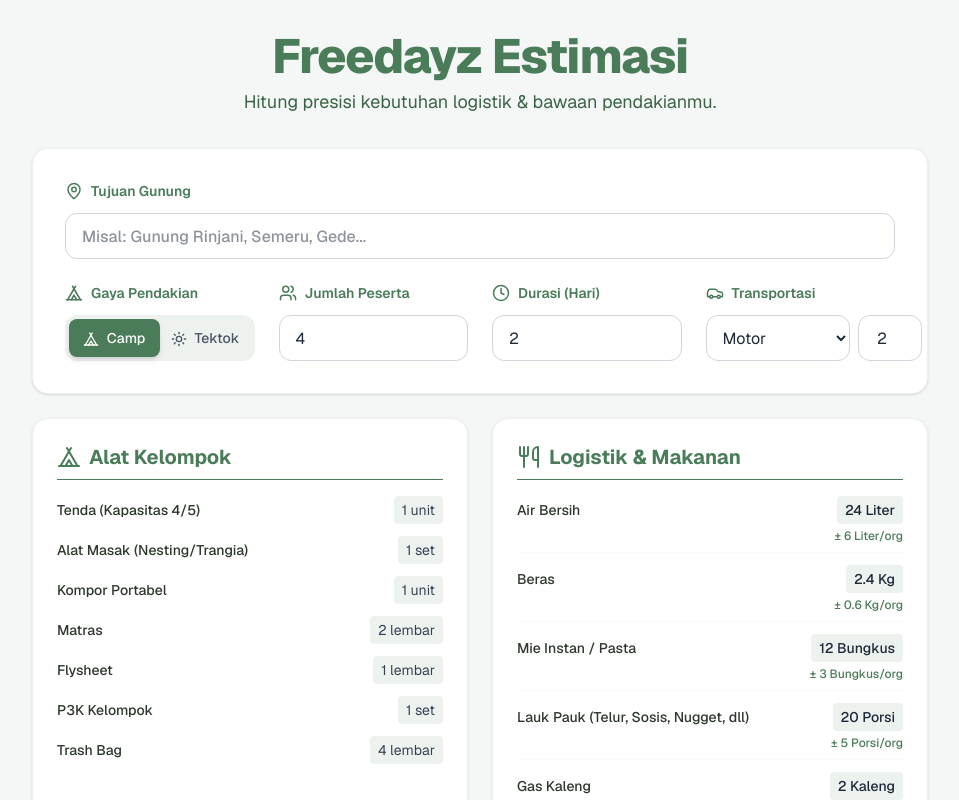
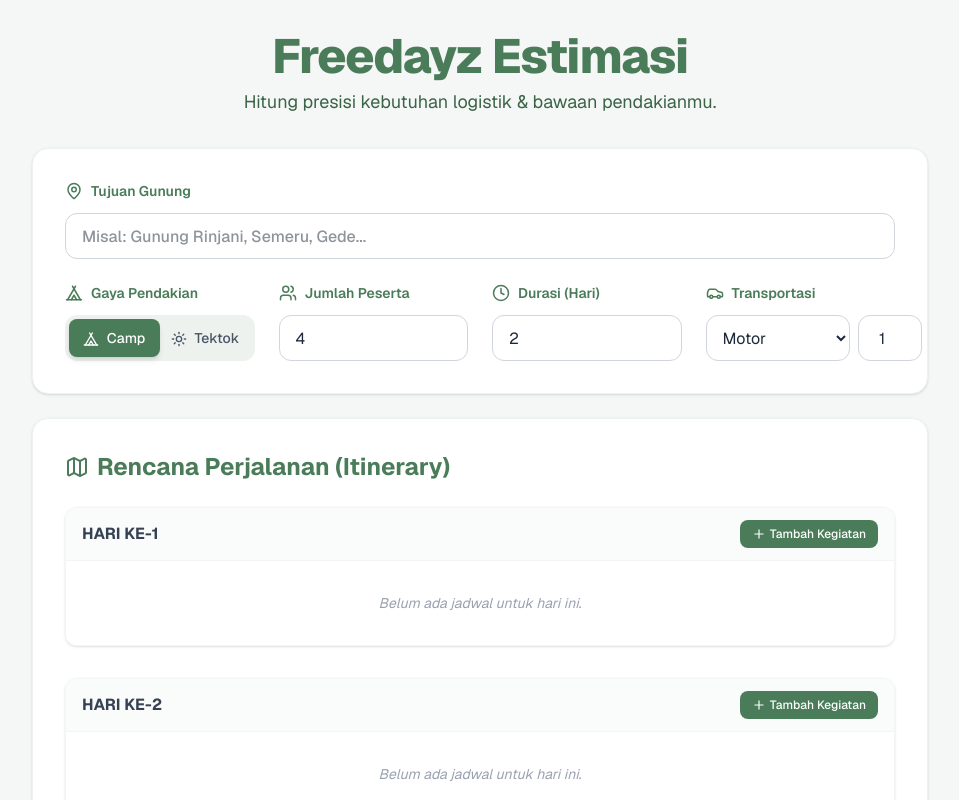
Before and after one commit to fredyyfajarr/freedayz-hiking-estimation, a Next.js app: page / in a window 1280 px wide. Shown: the top 800 px of the page, without its empty margins (160-1119 px from the left). Built offline with nearby package versions, Linux system fonts and the light colour scheme.

Commit message:
feat: add itinerary builder with dynamic day splitting, beautiful PDF timeline, and WA export

```diff
--- a/src/app/page.tsx
+++ b/src/app/page.tsx
@@ -8,6 +8,7 @@
 import InputForm from "@/components/InputForm";
 import EstimasiResult from "@/components/EstimasiResult";
 import SplitBill, { SplitBillData, BillItem } from "@/components/SplitBill";
+import Itinerary, { ItineraryData } from "@/components/Itinerary";
 
 export default function Home() {
   const [mountainName, setMountainName] = useState<string>("");
@@ -16,7 +17,9 @@
   const [duration, setDuration] = useState<number | "">(2);
 
   const [transportType, setTransportType] = useState<string>("Motor Pribadi");
-  const [transportCount, setTransportCount] = useState<number | "">(2);
+  const [transportCount, setTransportCount] = useState<number | "">(1);
+
+  const [itinerary, setItinerary] = useState<ItineraryData>({});
 
   const [splitBill, setSplitBill] = useState<SplitBillData>({
     logistics: [{ id: 'log1', name: '', price: '' }],
@@ -69,7 +72,25 @@
       ? `*Rincian Split Bill / Patungan:*\n${billDetails}${transportInfoWA}\n*Total Biaya Kelompok: ${formatRupiah(totalSharedCost)}*\n*Patungan Per Orang: ${formatRupiah(costPerPerson)}*\n\n`
       : `*Estimasi Patungan (Ptpt):*\nBelum ada rincian biaya yang dimasukkan.\n\n`;
 
+    let itineraryText = "";
+    if (Object.keys(itinerary).length > 0) {
+      itineraryText = "*Rencana Perjalanan (Itinerary)*\n";
+      Array.from({ length: actualDuration }, (_, i) => i + 1).forEach(day => {
+        const items = itinerary[day];
+        if (items && items.length > 0) {
+          itineraryText += `\n*Hari ${day}:*\n`;
+          items.forEach(item => {
+            if (item.time || item.activity) {
+              itineraryText += `- ${item.time || '...'} : ${item.activity || '...'}\n`;
+            }
+          });
+        }
+      });
+      itineraryText += "\n";
+    }
+
     const text = `*Rencana Pendakian ${mountainName || "Gunung"} (${mode})*\nPeserta: ${safeParticipants} Orang\nDurasi: ${actualDuration} Hari\n\n`
+      + itineraryText
       + `*Tenda & Alat Kelompok:*\n${result.equipment.map(e => `- ${e.name} (${e.qty} ${e.unit})`).join('\n')}\n\n`
       + `*Logistik & Makanan:*\n${result.logistics.map(l => `- ${l.name} (${l.qty} ${l.unit}${l.perPerson ? ` | ${l.perPerson}` : ''})`).join('\n')}\n\n`
       + `*Barang Pribadi (Wajib):*\n${result.personal.map(p => `- ${p.name}`).join('\n')}\n\n`
@@ -88,7 +109,7 @@
           <Header />
         </div>
 
-        <div className="print:hidden">
+        <div className="print:hidden space-y-6">
           <InputForm
             mountainName={mountainName} setMountainName={setMountainName}
             mode={mode} setMode={setMode}
@@ -97,6 +118,7 @@
             transportType={transportType} setTransportType={setTransportType}
             transportCount={transportCount} setTransportCount={setTransportCount}
           />
+          <Itinerary duration={actualDuration} itinerary={itinerary} setItinerary={setItinerary} />
         </div>
 
         <div ref={printRef} className="space-y-6 bg-[var(--background)] print:bg-white print:space-y-6">
@@ -112,6 +134,33 @@
               <p>⏱️ Durasi: {actualDuration} Hari</p>
             </div>
           </div>
+
+          {/* Timeline Cetak PDF */}
+          {Object.keys(itinerary).length > 0 && (
+            <div className="hidden print:block mb-10">
+              <h2 className="text-2xl font-bold text-gray-800 border-b-2 border-gray-800 pb-2 mb-6 uppercase tracking-wider">Rencana Perjalanan (Itinerary)</h2>
+              <div className="space-y-8">
+                {Array.from({ length: actualDuration }, (_, i) => i + 1).map(day => {
+                  const items = itinerary[day];
+                  if (!items || items.length === 0) return null;
+                  return (
+                    <div key={day}>
+                      <h3 className="font-bold text-gray-700 text-lg mb-4 bg-gray-100 inline-block px-4 py-1 rounded-full">HARI {day}</h3>
+                      <div className="pl-6 border-l-2 border-[var(--color-brand)] space-y-5 ml-4">
+                        {items.map(item => (
+                          <div key={item.id} className="relative pl-6">
+                            <div className="absolute -left-[31px] top-1.5 w-4 h-4 bg-[var(--color-brand)] rounded-full ring-4 ring-white"></div>
+                            <div className="font-bold text-sm text-[var(--color-brand)]">{item.time || "Waktu -"}</div>
+                            <div className="text-gray-800 font-medium text-lg mt-0.5">{item.activity || "Kegiatan -"}</div>
+                          </div>
+                        ))}
+                      </div>
+                    </div>
+                  );
+                })}
+              </div>
+            </div>
+          )}
 
           {result && <EstimasiResult result={result} transportType={transportType} transportCount={transportCount} />}
 
--- /dev/null
+++ b/src/components/Itinerary.tsx
@@ -0,0 +1,118 @@
+import { Clock, Plus, Trash2, Map } from "lucide-react";
+import React from "react";
+
+export interface ItineraryItem {
+  id: string;
+  time: string;
+  activity: string;
+}
+
+export type ItineraryData = Record<number, ItineraryItem[]>;
+
+interface ItineraryProps {
+  duration: number;
+  itinerary: ItineraryData;
+  setItinerary: React.Dispatch<React.SetStateAction<ItineraryData>>;
+}
+
+export default function Itinerary({ duration, itinerary, setItinerary }: ItineraryProps) {
+  const days = Array.from({ length: duration }, (_, i) => i + 1);
+
+  const addItem = (day: number) => {
+    setItinerary(prev => {
+      const currentItems = prev[day] || [];
+      return {
+        ...prev,
+        [day]: [...currentItems, { id: Date.now().toString() + Math.random(), time: "", activity: "" }]
+      };
+    });
+  };
+
+  const updateItem = (day: number, id: string, field: "time" | "activity", value: string) => {
+    setItinerary(prev => {
+      const currentItems = prev[day] || [];
+      return {
+        ...prev,
+        [day]: currentItems.map(item => item.id === id ? { ...item, [field]: value } : item)
+      };
+    });
+  };
+
+  const removeItem = (day: number, id: string) => {
+    setItinerary(prev => {
+      const currentItems = prev[day] || [];
+      return {
+        ...prev,
+        [day]: currentItems.filter(item => item.id !== id)
+      };
+    });
+  };
+
+  return (
+    <section className="bg-white rounded-2xl shadow-sm border border-[var(--color-surface-hover)] p-6 md:p-8">
+      <h3 className="text-2xl font-bold mb-6 flex items-center gap-2 text-[var(--color-brand)]">
+        <Map /> Rencana Perjalanan (Itinerary)
+      </h3>
+
+      <div className="space-y-8">
+        {days.map(day => {
+          const items = itinerary[day] || [];
+          return (
+            <div key={day} className="border border-gray-100 rounded-xl overflow-hidden shadow-sm">
+              <div className="bg-gray-50/80 px-4 py-3 border-b border-gray-100 flex justify-between items-center">
+                <h4 className="font-bold text-gray-700">HARI KE-{day}</h4>
+                <button
+                  onClick={() => addItem(day)}
+                  className="text-xs flex items-center gap-1 text-white bg-[var(--color-brand)] px-3 py-1.5 rounded-lg hover:bg-[var(--color-brand-hover)] transition-all font-medium"
+                >
+                  <Plus size={14} /> Tambah Kegiatan
+                </button>
+              </div>
+
+              <div className="p-4 space-y-3 bg-white">
+                {items.length === 0 ? (
+                  <p className="text-sm text-gray-400 text-center py-4 italic">Belum ada jadwal untuk hari ini.</p>
+                ) : (
+                  items.map((item, index) => (
+                    <div key={item.id} className="flex gap-3 items-start relative group">
+                      <div className="w-24 md:w-32 shrink-0">
+                        <div className="relative">
+                          <Clock size={14} className="absolute left-2.5 top-2.5 text-gray-400" />
+                          <input
+                            type="text"
+                            placeholder="08:00"
+                            value={item.time}
+                            onChange={e => updateItem(day, item.id, "time", e.target.value)}
+                            className="w-full pl-8 pr-2 py-2 border border-gray-300 rounded-lg focus:ring-2 focus:ring-[var(--color-brand)] outline-none text-sm bg-white"
+                          />
+                        </div>
+                      </div>
+
+                      <div className="flex-1">
+                        <input
+                          type="text"
+                          placeholder="Kegiatan (misal: Basecamp -> Pos 1)"
+                          value={item.activity}
+                          onChange={e => updateItem(day, item.id, "activity", e.target.value)}
+                          className="w-full px-3 py-2 border border-gray-300 rounded-lg focus:ring-2 focus:ring-[var(--color-brand)] outline-none text-sm bg-white"
+                        />
+                      </div>
+
+                      <button
+                        onClick={() => removeItem(day, item.id)}
+                        className="p-2 text-red-400 hover:text-red-600 hover:bg-red-50 rounded-lg transition-all"
+                        title="Hapus"
+                      >
+                        <Trash2 size={18} />
+                      </button>
+                    </div>
+                  ))
+                )}
+              </div>
+            </div>
+          );
+        })}
+      </div>
+    </section>
+  );
+}
--- a/src/components/SplitBill.tsx
+++ b/src/components/SplitBill.tsx
@@ -77,9 +77,12 @@
 
       if (data.price !== undefined && data.price > 0) {
         updateItem(id, 'price', data.price);
+      } else if (data.error) {
+        alert("Gagal memanggil AI: " + data.error + "\n\nPastikan API Key sudah benar dan valid.");
       }
     } catch (err) {
       console.error(err);
+      alert("Terjadi kesalahan jaringan atau server.");
     } finally {
       setLoadingItems(prev => ({ ...prev, [id]: false }));
     }
```
